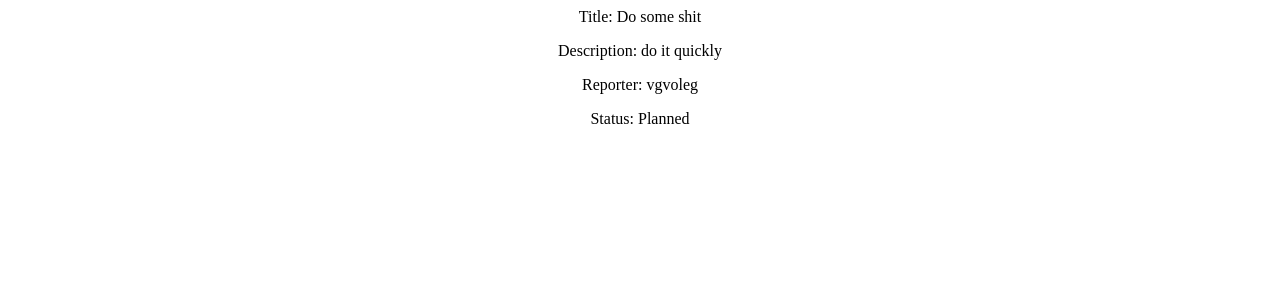
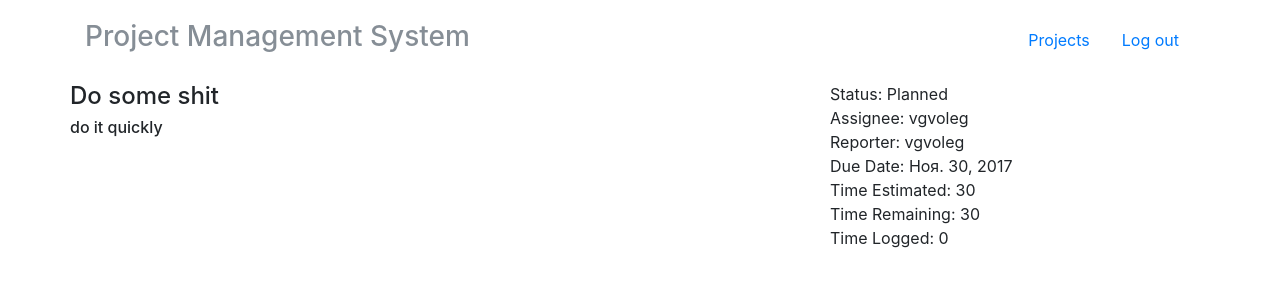
Before and after one commit to PetrovKP/project-management-system, a Django app: page /project/1/ticket/1 in a window 1280 px wide. Shown: the top 300 px of the page. Run offline with Django 3.2, Linux system fonts and the light colour scheme; a user stored in the database is signed in; data comes from the database, SQL or seed files in the repository; both versions use the stored data as it was after the commit; some libraries are stand-ins or nearby versions.

Commit message:
extends all templates from base and some visual corrections

```diff
--- a/posos/app/templates/app/ticket_template.html
+++ b/posos/app/templates/app/ticket_template.html
@@ -1,9 +1,38 @@
-
-<body>
-<div align="center">
-    <p>Title: {{ticket.title}}</p>
-    <p>Description: {{ticket.description}}</p>
-    <p>Reporter: {{ticket.reporter}}</p>
-    <p>Status: {{ticket.status}}</p>
+{% extends "./base.html" %}
+{% block content %}
+<div class="container">
+    <div class="row">
+        <div class="col-sm-8">
+            <div class="row">
+                <h4>{{ticket.title}}</h4>
+            </div>
+            <div class="row">
+                <h6>{{ticket.description}}</h6>
+            </div>
+        </div>
+        <div class="col-sm-4">
+            <div class="row">
+                Status: {{ticket.status}}
+            </div>
+            <div class="row">
+                Assignee: {{ticket.assignee}}
+            </div>
+            <div class="row">
+                Reporter: {{ticket.reporter}}
+            </div>
+            <div class="row">
+                Due Date: {{ticket.due_date}}
+            </div>
+            <div class="row">
+                Time Estimated: {{ticket.time_estimated}}
+            </div>
+            <div class="row">
+                Time Remaining: {{ticket.time_remaining}}
+            </div>
+            <div class="row">
+                Time Logged: {{ticket.time_logged}}
+            </div>
+        </div>
+    </div>
 </div>
-</body>
+{% endblock %}
```
Also changed, not shown: posos/app/templates/app/all_projects_template.html (+20 -7 lines), posos/app/templates/app/project_template.html (+20 -17 lines), posos/app/templates/registration/login.html (+11 -5 lines), posos/db.sqlite3 (added), posos/templates/index.html (deleted).
